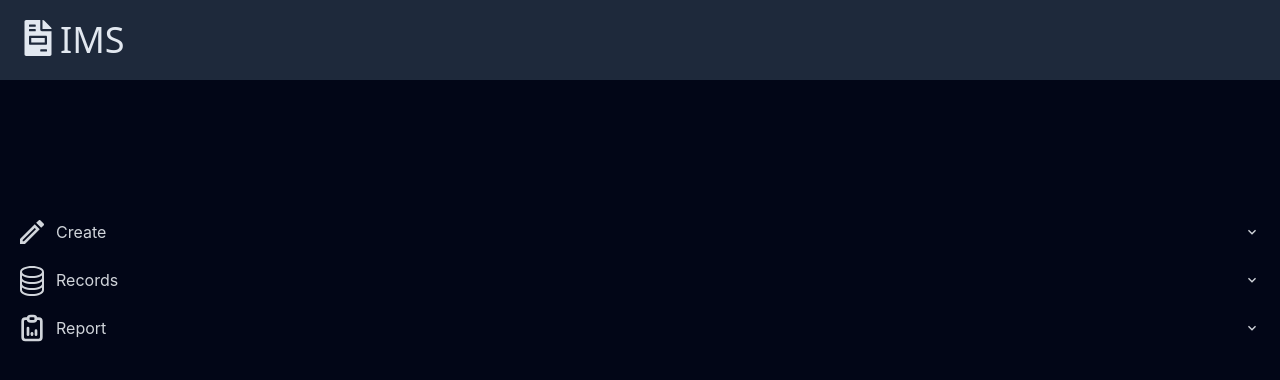
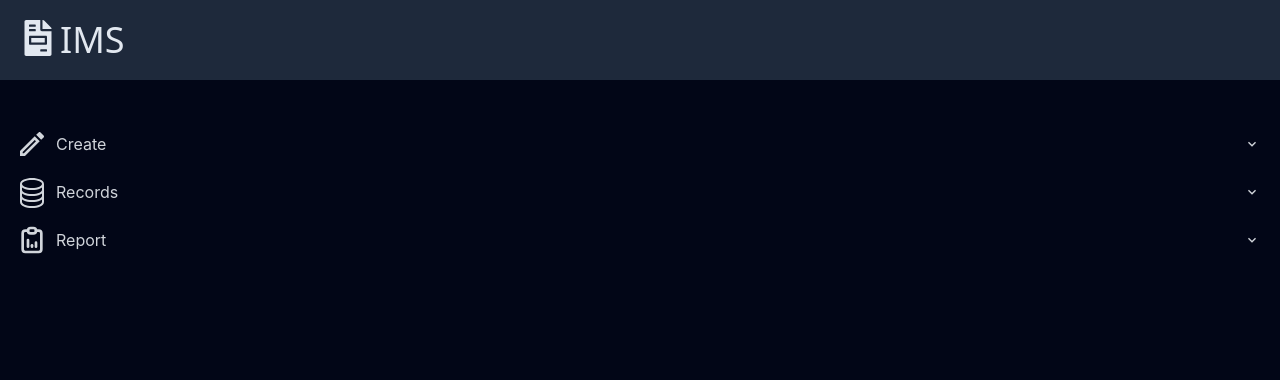
Before and after one commit to AbiyuNigussie/Invoice-Managment-System, a React (Create React App) app in the folder frontend/: page / in a window 1280 px wide. Shown: the top 380 px of the page. Built offline with nearby package versions, Linux system fonts and the light colour scheme.

Commit message:
SideBar margin reduced.

```diff
--- a/frontend/src/components/Layout/SideBar.js
+++ b/frontend/src/components/Layout/SideBar.js
@@ -41,7 +41,7 @@ const SideBar = (props) => {
 
   return (
     <div className="shrink-[5] container flex flex-col gap-6 bg-slate-950 text-gray-300  max-md:hover:w-48 max-md:justify-items-center transition-all ease-in-out duration-500 ">
-      <div className="container mt-32">
+      <div className="container mt-10">
         <div className="flex flex-col">
           <div
             className="flex gap-2 pl-4 py-2 items-center hover:bg-slate-800 hover:text-white"
```
